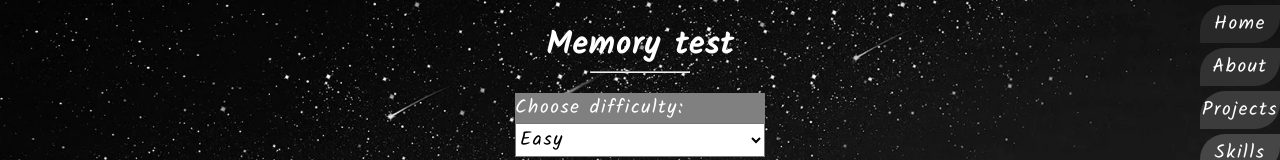
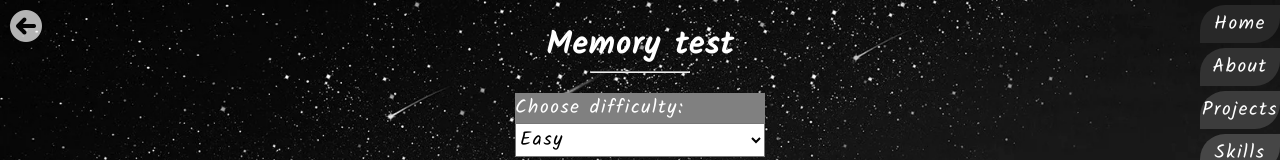
Before and after one commit to rabee-jaramani/rabee_portfolio_2021, a React (Create React App) app: page /memory_test in a window 1280 px wide. Shown: the top 160 px of the page. Built offline with nearby package versions, Linux system fonts and the light colour scheme; a web font is replaced by a local one.

Commit message:
finalize

```diff
--- a/src/Fun/MemoryTest/MemoryTest.jsx
+++ b/src/Fun/MemoryTest/MemoryTest.jsx
@@ -3,6 +3,8 @@ import React, { useEffect, useState } from "react";
 import $ from "jquery";
 import Image from "./Image";
 import { fillListImages } from "./images_data";
+import { useHistory } from "react-router";
+
 const MemoryTest = () => {
   const [difficulty, setDifficulty] = useState("easy");
   const [images_array, setImages_array] = useState([]);
@@ -12,6 +14,7 @@ const MemoryTest = () => {
   const [clicks, setClicks] = useState(0);
   const [winCounter, setWinCounter] = useState(0);
   const [finalTime, setFinalTime] = useState();
+  const history = useHistory();
   // /////////////////////////////////////////////
   const handleImageClick = (owner_img_id, owner_img_name) => {
     setClicks(clicks + 1);
@@ -164,6 +167,9 @@ const MemoryTest = () => {
   }, [difficulty, setImages_array]);
   return (
     <div className="memory-test-cont">
+      <div className="bacck" onClick={() => history.push("/fun")}>
+        <i className="fas fa-arrow-circle-left"></i>
+      </div>
       <h1 className="title">Memory test</h1>
       <hr className="title-underline" />
 
--- a/src/Fun/WeatherApp/WeatherApp.jsx
+++ b/src/Fun/WeatherApp/WeatherApp.jsx
@@ -1,8 +1,11 @@
 import React, { useEffect, useState } from "react";
+import { useHistory } from "react-router";
 import { BounceLoader } from "react-spinners";
 import { setData } from "./setData";
 // import axios from "axios";
 const WeatherApp = () => {
+  const history = useHistory();
+
   const [isError, setIsError] = useState(false);
   const [isLoading, setIsLoading] = useState(false);
   const [forecast, setForecast] = useState(null);
@@ -14,6 +17,9 @@ const WeatherApp = () => {
 
   return (
     <div className="weather-cont">
+      <div className="bacck" onClick={() => history.push("/fun")}>
+        <i className="fas fa-arrow-circle-left"></i>
+      </div>
       <h1 className="title">Weather App</h1>
       <div className="forecast-cont">
         <div className="search-div">
@@ -45,7 +51,22 @@ const WeatherApp = () => {
           >
             submit
           </button>
-          <div className="error-message">{isError}</div>
+          {isError ? (
+            <>
+              <div className="error-message">{isError}</div>
+              <a
+                className="checkmap"
+                target="_blank"
+                href="https://www.metaweather.com/map/"
+                rel="noreferrer"
+              >
+                {" "}
+                Please check the map{" "}
+              </a>
+            </>
+          ) : (
+            ""
+          )}
 
           {isLoading ? <BounceLoader size={50} color={"#2FA8FF"} /> : ""}
           {/* </div> */}
--- a/src/Fun/WeatherApp/setData.js
+++ b/src/Fun/WeatherApp/setData.js
@@ -51,7 +51,7 @@ const submitRequest = async (attr) => {
     attr.setIsLoading(false);
     attr.setForecast(readyData);
   } else {
-    attr.setIsError("There is no such location");
+    attr.setIsError("There is no such location in our database.");
     attr.setIsLoading(false);
     console.log(
       "no such location please check the map https://www.metaweather.com/map/"
--- a/src/Fun/WeatherApp/weatherapp.sass
+++ b/src/Fun/WeatherApp/weatherapp.sass
@@ -89,7 +89,10 @@
     display: flex
     justify-content: space-around
     padding: 2px 0
-
+.checkmap
+    color: rgb(209, 84, 0) !important
+    font-size: 1.2rem !important
+    text-decoration: underline !important
 @media ( max-width: 500px )
     .forecast-card
         width: 98%
--- a/src/Fun/podeTest/PodeTest.jsx
+++ b/src/Fun/podeTest/PodeTest.jsx
@@ -8,7 +8,9 @@ import dove from "../images/dove.webp";
 import owl from "../images/owl.webp";
 import eagle from "../images/eagle.webp";
 import peacock from "../images/peacock.webp";
+import { useHistory } from "react-router";
 const PodeTest = () => {
+  const history = useHistory();
   const answers = useSelector((state) => state.PodeAnswers);
   const season_name = useSelector((state) => state.Season.season_name);
   const [result, setResult] = useState("");
@@ -69,6 +71,9 @@ const PodeTest = () => {
 
   return (
     <div className="pode_test-cont">
+      <div className="bacck" onClick={() => history.push("/fun")}>
+        <i className="fas fa-arrow-circle-left"></i>
+      </div>
       <h1 className="title">PODE TEST</h1>
       <Result result={result} />
 
--- a/src/main.sass
+++ b/src/main.sass
@@ -73,7 +73,15 @@ a:visited
 a:active
     text-decoration: none
     color: rgb(255, 255, 255)
-
+.bacck
+    position: absolute
+    left: 10px
+    top: 10px
+    color: rgb(255, 255, 255)
+    opacity: 0.7
+    cursor: pointer
+    i
+        font-size: 2rem
 
 
 @import Home/Home.sass
```
Also changed, not shown: public/index.html (+1 -37 lines).
